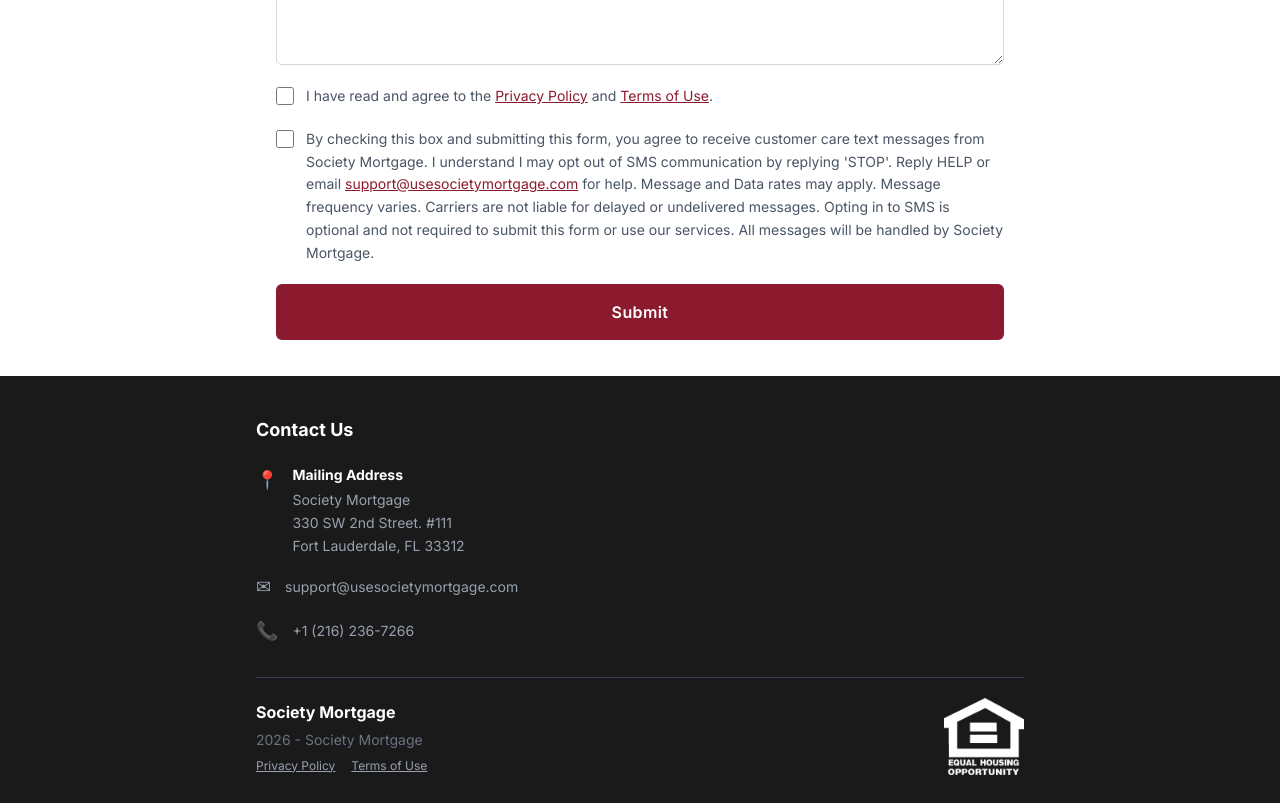
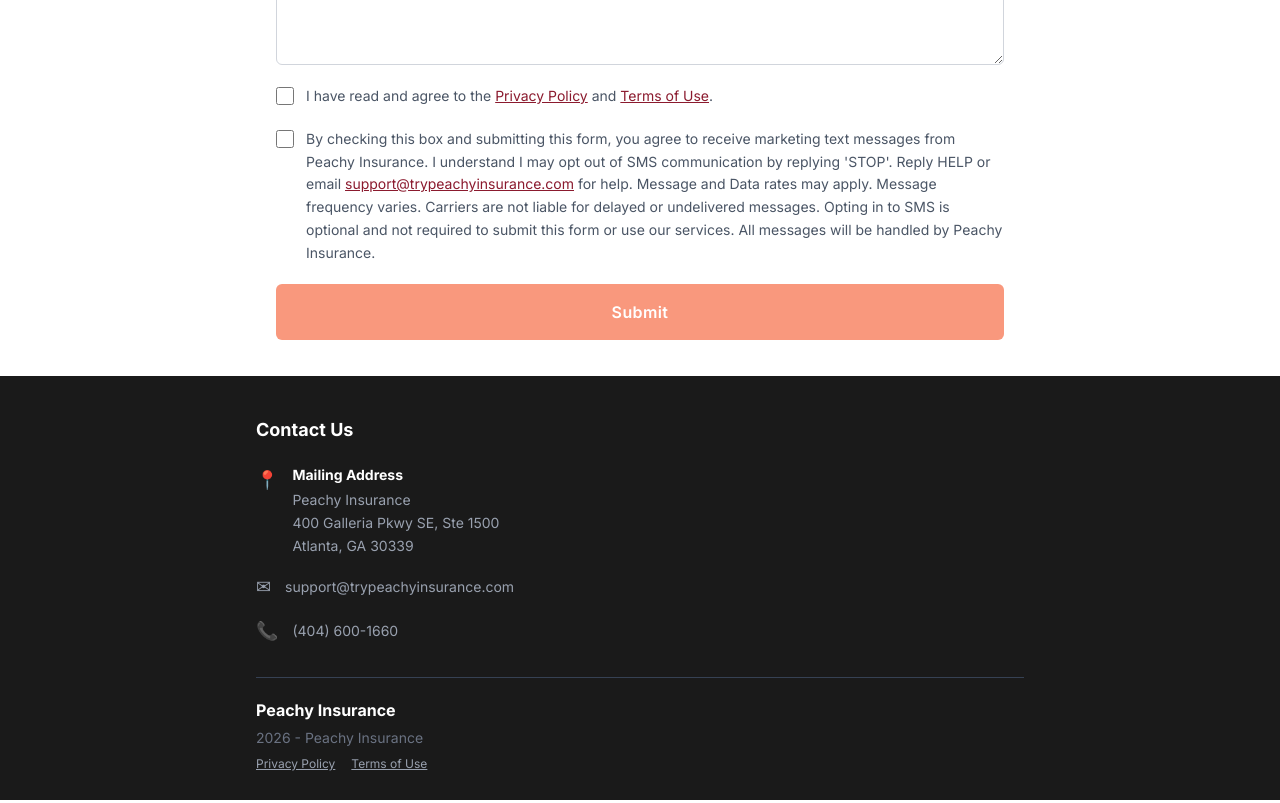
Before and after one commit to Textingman/CSG-Peachy, a Next.js app: page / in a window 1280 px wide. Shown: the part 920-1723 px from the top of the page. Built offline with nearby package versions, Linux system fonts and the light colour scheme.

Commit message:
Rebrand to Peachy Insurance: update logo, name, contact info, CTA color, address, SMS use case

```diff
--- a/src/app/components/Footer.tsx
+++ b/src/app/components/Footer.tsx
@@ -1,4 +1,3 @@
-import Image from "next/image";
 import Link from "next/link";
 
 export default function Footer() {
@@ -16,11 +15,11 @@
               <strong className="text-white block mb-0.5">
                 Mailing Address
               </strong>
-              Society Mortgage
+              Peachy Insurance
               <br />
-              330 SW 2nd Street. #111
+              400 Galleria Pkwy SE, Ste 1500
               <br />
-              Fort Lauderdale, FL 33312
+              Atlanta, GA 30339
             </div>
           </div>
 
@@ -28,10 +27,10 @@
           <div className="flex items-center gap-3.5 mb-4">
             <span className="text-lg flex-shrink-0">✉</span>
             <a
-              href="mailto:support@usesocietymortgage.com"
+              href="mailto:support@trypeachyinsurance.com"
               className="text-sm text-gray-400 hover:text-white transition-colors"
             >
-              support@usesocietymortgage.com
+              support@trypeachyinsurance.com
             </a>
           </div>
 
@@ -39,10 +38,10 @@
           <div className="flex items-center gap-3.5">
             <span className="text-lg flex-shrink-0">📞</span>
             <a
-              href="tel:12162367266"
+              href="tel:14046001660"
               className="text-sm text-gray-400 hover:text-white transition-colors"
             >
-              +1 (216) 236-7266
+              (404) 600-1660
             </a>
           </div>
         </div>
@@ -51,9 +50,9 @@
         <div className="border-t border-gray-700 pt-5 flex items-center justify-between gap-4">
           <div>
             <p className="text-white font-bold text-base mb-1.5">
-              Society Mortgage
+              Peachy Insurance
             </p>
-            <p className="text-gray-500 text-sm">2026 - Society Mortgage</p>
+            <p className="text-gray-500 text-sm">2026 - Peachy Insurance</p>
             <div className="flex gap-4 mt-2">
               <Link
                 href="/privacy-policy"
@@ -69,13 +68,6 @@
               </Link>
             </div>
           </div>
-          <Image
-            src="/Equalhousinglenderlogo.png"
-            alt="Equal Housing Lender"
-            width={80}
-            height={80}
-            className="object-contain flex-shrink-0"
-          />
         </div>
       </div>
     </footer>
--- a/src/app/layout.tsx
+++ b/src/app/layout.tsx
@@ -8,16 +8,16 @@
 });
 
 export const metadata: Metadata = {
-  title: "Society Mortgage",
-  description: "Society Mortgage",
+  title: "Peachy Insurance",
+  description: "Peachy Insurance",
   openGraph: {
-    title: "Society Mortgage",
-    description: "Society Mortgage",
-    siteName: "Society Mortgage",
+    title: "Peachy Insurance",
+    description: "Peachy Insurance",
+    siteName: "Peachy Insurance",
   },
   twitter: {
-    title: "Society Mortgage",
-    description: "Society Mortgage",
+    title: "Peachy Insurance",
+    description: "Peachy Insurance",
   },
 };
 
--- a/src/app/page.tsx
+++ b/src/app/page.tsx
@@ -38,7 +38,7 @@
       {/* Top Bar */}
       <header className="bg-white border-b border-gray-200 px-5 py-3.5 sticky top-0 z-50">
         <span className="text-base font-semibold text-gray-900 tracking-tight">
-          Society Mortgage
+          Peachy Insurance
         </span>
       </header>
 
@@ -58,16 +58,14 @@
         {/* Hero Content */}
         <div className="relative z-10 flex flex-col items-center gap-7">
           {/* Logo Box */}
-          <div className="bg-white rounded-md px-9 py-5 flex flex-col items-center gap-2 shadow-md min-w-[180px]">
-            {/* Logo placeholder - replace with actual logo */}
-            <div className="w-20 h-20 rounded-full bg-[#8b1a2e] flex items-center justify-center">
-              <span className="text-white font-bold text-xl">M</span>
-            </div>
-            <span className="text-[#8b1a2e] font-bold text-lg uppercase tracking-wider text-center leading-tight">
-              Society
-              <br />
-              Mortgage
-            </span>
+          <div className="bg-black rounded-md px-9 py-5 flex flex-col items-center gap-2 shadow-md min-w-[180px]">
+            <Image
+              src="/PeachyLogo.png"
+              alt="Peachy Insurance Logo"
+              width={160}
+              height={80}
+              className="object-contain"
+            />
           </div>
 
         </div>
@@ -215,27 +213,27 @@
               className="text-sm text-gray-600 leading-relaxed cursor-pointer"
             >
               By checking this box and submitting this form, you agree to
-              receive customer care text messages from Society Mortgage. I
+              receive marketing text messages from Peachy Insurance. I
               understand I may opt out of SMS communication by replying
               &apos;STOP&apos;. Reply HELP or email{" "}
               <a
-                href="mailto:support@usesocietymortgage.com"
+                href="mailto:support@trypeachyinsurance.com"
                 className="text-[#8b1a2e] underline"
               >
-                support@usesocietymortgage.com
+                support@trypeachyinsurance.com
               </a>{" "}
               for help. Message and Data rates may apply. Message frequency
               varies. Carriers are not liable for delayed or undelivered
               messages. Opting in to SMS is optional and not required to submit
               this form or use our services. All messages will be handled by
-              Society Mortgage.
+              Peachy Insurance.
             </label>
           </div>
 
           {/* Submit Button */}
           <button
             type="submit"
-            className="w-full py-4 bg-[#8b1a2e] hover:bg-[#6e1424] text-white font-semibold text-base rounded-md transition-colors duration-200 tracking-wide cursor-pointer"
+            className="w-full py-4 bg-[#f9987d] hover:bg-[#f7845f] text-white font-semibold text-base rounded-md transition-colors duration-200 tracking-wide cursor-pointer"
           >
             Submit
           </button>
--- a/src/app/privacy-policy/page.tsx
+++ b/src/app/privacy-policy/page.tsx
@@ -3,8 +3,8 @@
 import Footer from "@/app/components/Footer";
 
 export const metadata: Metadata = {
-  title: "Privacy Policy | Society Mortgage",
-  description: "Privacy Policy for Society Mortgage",
+  title: "Privacy Policy | Peachy Insurance",
+  description: "Privacy Policy for Peachy Insurance",
 };
 
 export default function PrivacyPolicy() {
@@ -16,7 +16,7 @@
           href="/"
           className="text-base font-semibold text-gray-900 tracking-tight hover:text-[#8b1a2e] transition-colors"
         >
-          Society Mortgage
+          Peachy Insurance
         </Link>
       </header>
 
@@ -35,7 +35,7 @@
               1. Introduction
             </h2>
             <p className="leading-relaxed">
-              Society Mortgage (&quot;we,&quot; &quot;our,&quot; or
+              Peachy Insurance (&quot;we,&quot; &quot;our,&quot; or
               &quot;us&quot;) is committed to protecting your personal
               information and your right to privacy. This Privacy Policy
               explains how we collect, use, disclose, and safeguard your
@@ -88,15 +88,16 @@
             </h2>
             <p className="leading-relaxed">
               If you opt in to receive SMS marketing messages, we will send you
-              promotional text messages related to our services. Message
+              marketing text messages including promotional offers and updates
+              related to our services. Message
               frequency varies. Message and data rates may apply. You may opt
               out at any time by replying STOP to any message. For help, reply
               HELP or contact us at{" "}
               <a
-                href="mailto:support@usesocietymortgage.com"
+                href="mailto:support@trypeachyinsurance.com"
                 className="text-[#8b1a2e] underline"
               >
-                support@usesocietymortgage.com
+                support@trypeachyinsurance.com
               </a>
               .
             </p>
@@ -139,10 +140,10 @@
               You have the right to access, correct, or delete your personal
               information. To exercise these rights, please contact us at{" "}
               <a
-                href="mailto:support@usesocietymortgage.com"
+                href="mailto:support@trypeachyinsurance.com"
                 className="text-[#8b1a2e] underline"
               >
-                support@usesocietymortgage.com
+                support@trypeachyinsurance.com
               </a>
               .
             </p>
@@ -157,22 +158,22 @@
               contact us:
             </p>
             <div className="mt-3 text-gray-700">
-              <p className="font-semibold">Society Mortgage</p>
-              <p>330 SW 2nd Street. #111</p>
-              <p>Fort Lauderdale, FL 33312</p>
+              <p className="font-semibold">Peachy Insurance</p>
+              <p>400 Galleria Pkwy SE, Ste 1500</p>
+              <p>Atlanta, GA 30339</p>
               <p>
                 Email:{" "}
                 <a
-                  href="mailto:support@usesocietymortgage.com"
+                  href="mailto:support@trypeachyinsurance.com"
                   className="text-[#8b1a2e] underline"
                 >
-                  support@usesocietymortgage.com
+                  support@trypeachyinsurance.com
                 </a>
               </p>
               <p>
                 Phone:{" "}
-                <a href="tel:12162367266" className="text-[#8b1a2e] underline">
-                  +1 (216) 236-7266
+                <a href="tel:14046001660" className="text-[#8b1a2e] underline">
+                  (404) 600-1660
                 </a>
               </p>
             </div>
--- a/src/app/terms-of-use/page.tsx
+++ b/src/app/terms-of-use/page.tsx
@@ -3,8 +3,8 @@
 import Footer from "@/app/components/Footer";
 
 export const metadata: Metadata = {
-  title: "Terms of Use | Society Mortgage",
-  description: "Terms of Use for Society Mortgage",
+  title: "Terms of Use | Peachy Insurance",
+  description: "Terms of Use for Peachy Insurance",
 };
 
 export default function TermsOfUse() {
@@ -16,7 +16,7 @@
           href="/"
           className="text-base font-semibold text-gray-900 tracking-tight hover:text-[#8b1a2e] transition-colors"
         >
-          Society Mortgage
+          Peachy Insurance
         </Link>
       </header>
 
@@ -33,7 +33,7 @@
               1. Acceptance of Terms
             </h2>
             <p className="leading-relaxed">
-              By accessing and using the Society Mortgage website, you accept
+              By accessing and using the Peachy Insurance website, you accept
               and agree to be bound by these Terms of Use. If you do not agree
               to these terms, please do not use our website.
             </p>
@@ -72,8 +72,8 @@
             </h2>
             <p className="leading-relaxed">
               All content on this website, including but not limited to text,
-              graphics, logos, images, and software, is the property of Society
-              Mortgage and is protected by applicable intellectual property
+              graphics, logos, images, and software, is the property of Peachy
+              Insurance and is protected by applicable intellectual property
               laws. You may not reproduce, distribute, or create derivative works
               without our express written permission.
             </p>
@@ -86,7 +86,7 @@
             <p className="leading-relaxed">
               This website is provided on an &quot;as is&quot; and &quot;as
               available&quot; basis without any warranties of any kind, either
-              express or implied. Society Mortgage does not warrant that the
+              express or implied. Peachy Insurance does not warrant that the
               website will be uninterrupted, error-free, or free of viruses or
               other harmful components.
             </p>
@@ -97,7 +97,7 @@
               5. Limitation of Liability
             </h2>
             <p className="leading-relaxed">
-              To the fullest extent permitted by law, Society Mortgage shall
+              To the fullest extent permitted by law, Peachy Insurance shall
               not be liable for any indirect, incidental, special, consequential,
               or punitive damages arising out of or related to your use of this
               website or the services provided.
@@ -109,16 +109,14 @@
               6. SMS Communications
             </h2>
             <p className="leading-relaxed mb-3">
-              Society Mortgage uses SMS (text message) communications
-              exclusively for <strong>customer care purposes</strong>. This
-              includes responding to inquiries, providing updates on your
-              requests, and offering support related to our mortgage services.
-              SMS will <strong>not</strong> be used for unsolicited marketing or
-              promotional campaigns unrelated to your inquiry.
+              Peachy Insurance uses SMS (text message) communications
+              for <strong>marketing purposes</strong>. This
+              includes promotional offers, updates on our services, and
+              other marketing communications.
             </p>
             <p className="leading-relaxed mb-3">
-              By opting in to receive SMS messages from Society Mortgage, you
-              consent to receive customer care text messages. Opting in is
+              By opting in to receive SMS messages from Peachy Insurance, you
+              consent to receive marketing text messages. Opting in is
               entirely optional and is not required to submit a form or use our
               services.
             </p>
@@ -133,10 +131,10 @@
               <li>
                 For help, reply <strong>HELP</strong> or email{" "}
                 <a
-                  href="mailto:support@usesocietymortgage.com"
+                  href="mailto:support@trypeachyinsurance.com"
                   className="text-[#8b1a2e] underline"
                 >
-                  support@usesocietymortgage.com
+                  support@trypeachyinsurance.com
                 </a>
                 .
               </li>
@@ -144,7 +142,7 @@
             <p className="leading-relaxed">
               No mobile information will be shared with third parties or
               affiliates for marketing purposes. All SMS messages will be
-              handled solely by Society Mortgage.
+              handled solely by Peachy Insurance.
             </p>
           </section>
 
@@ -154,7 +152,7 @@
             </h2>
             <p className="leading-relaxed">
               Our website may contain links to third-party websites. These links
-              are provided for your convenience only. Society Mortgage has no
+              are provided for your convenience only. Peachy Insurance has no
               control over the content of those sites and accepts no
               responsibility for them or for any loss or damage that may arise
               from your use of them.
@@ -193,22 +191,22 @@
               us:
             </p>
             <div className="mt-3 text-gray-700">
-              <p className="font-semibold">Society Mortgage</p>
-              <p>330 SW 2nd Street. #111</p>
-              <p>Fort Lauderdale, FL 33312</p>
+              <p className="font-semibold">Peachy Insurance</p>
+              <p>400 Galleria Pkwy SE, Ste 1500</p>
+              <p>Atlanta, GA 30339</p>
               <p>
                 Email:{" "}
                 <a
-                  href="mailto:support@usesocietymortgage.com"
+                  href="mailto:support@trypeachyinsurance.com"
                   className="text-[#8b1a2e] underline"
                 >
-                  support@usesocietymortgage.com
+                  support@trypeachyinsurance.com
                 </a>
               </p>
               <p>
                 Phone:{" "}
-                <a href="tel:12162367266" className="text-[#8b1a2e] underline">
-                  +1 (216) 236-7266
+                <a href="tel:14046001660" className="text-[#8b1a2e] underline">
+                  (404) 600-1660
                 </a>
               </p>
             </div>
```
Also changed, not shown: public/PeachyLogo.png (added).
